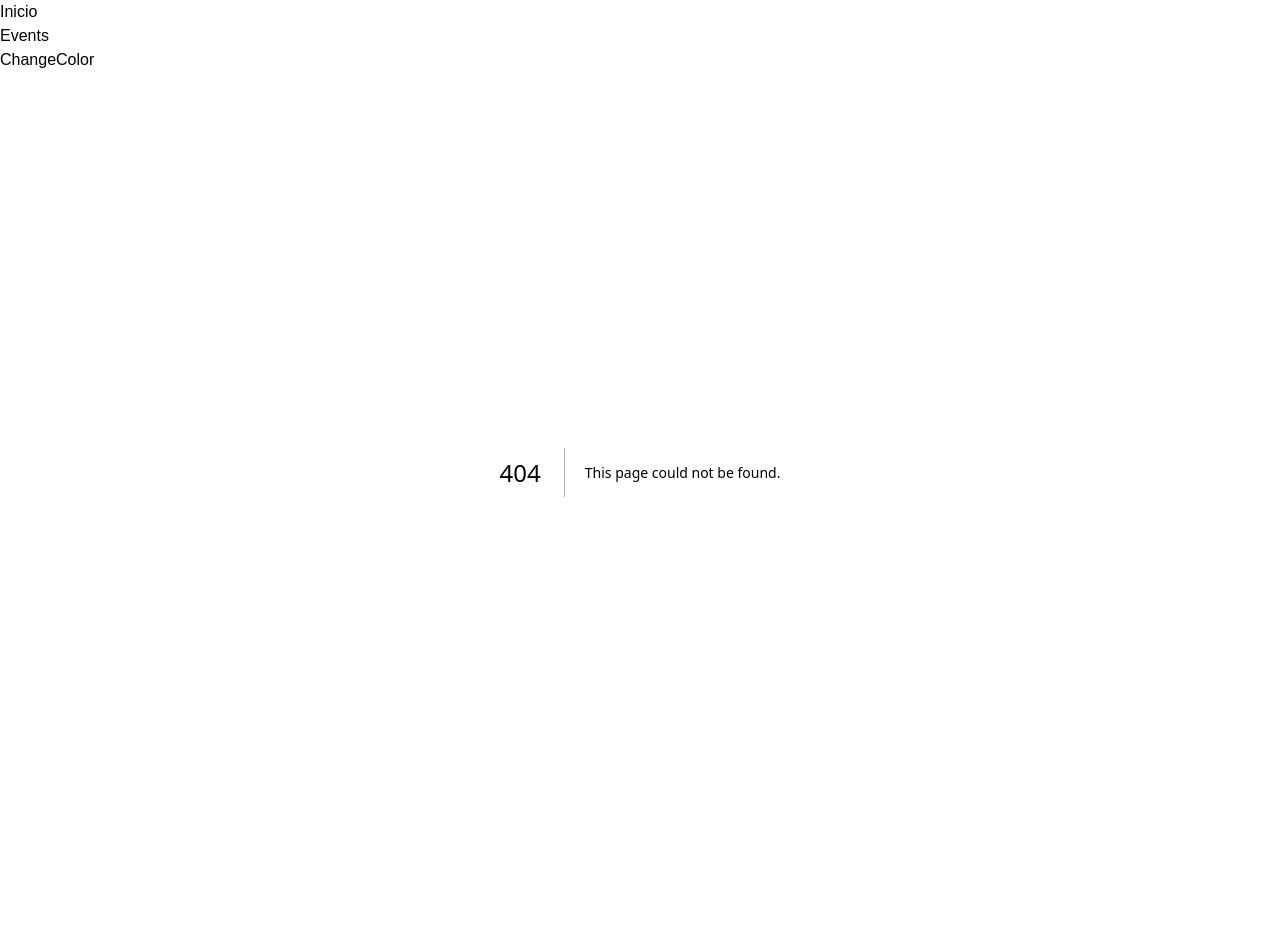
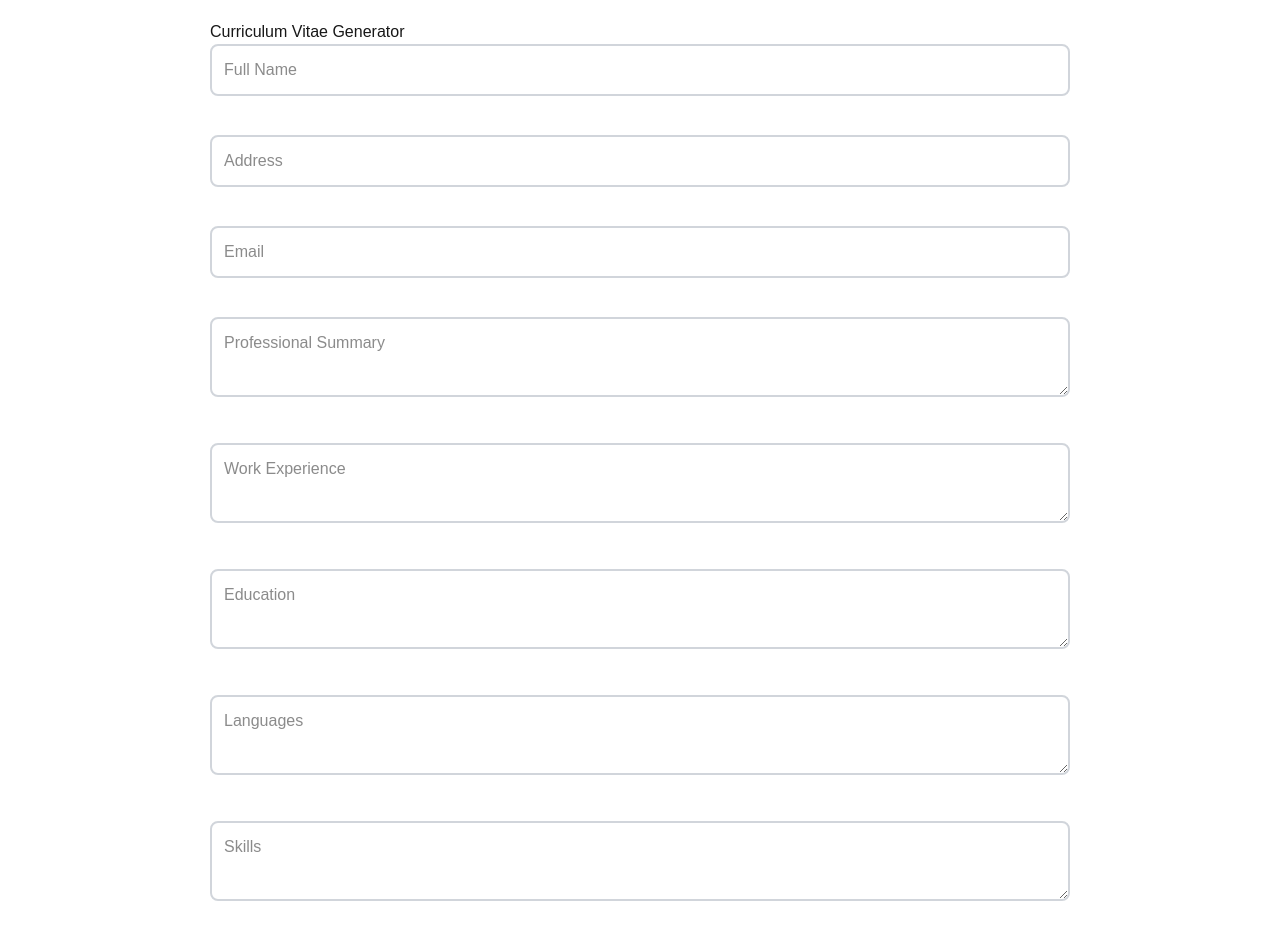
Before and after one commit to marco-g10/NextApp8B, a Next.js app: page /CV in a window 1280 px wide. Before the commit this address had no page. Shown: the top 945 px of the page. Before the commit the page ends 872 px from the top, so only its background shows below. Built offline with nearby package versions, Linux system fonts and the light colour scheme.

Commit message:
CV Generator completed

```diff
--- /dev/null
+++ b/src/app/CV/cv.css
@@ -0,0 +1,119 @@
+/* CV completo */
+.cv-preview {
+  margin-top: 40px;
+  background: white;
+  border-radius: 15px;
+  overflow: hidden;
+  box-shadow: 0px 5px 20px rgba(0,0,0,0.15);
+}
+
+/* Encabezado */
+.cv-header {
+  background: linear-gradient(135deg, #721f79, #bb3bf6);
+  color: white;
+  text-align: center;
+  padding: 35px;
+}
+
+.cv-header h2 {
+  margin: 0;
+  font-size: 36px;
+  letter-spacing: 2px;
+}
+
+.cv-header p {
+  margin: 8px 0;
+  font-size: 16px;
+}
+
+/* Cuerpo */
+.cv-body {
+  padding: 30px;
+}
+
+/* Secciones */
+.cv-body section {
+  margin-bottom: 25px;
+}
+
+/* Títulos */
+.cv-body h3 {
+  color: #dd87ff;
+  margin-bottom: 10px;
+  border-left: 5px solid #ae3bf6;
+  padding-left: 10px;
+}
+
+/* Texto */
+.cv-body p {
+  line-height: 1.8;
+  color: #444;
+}
+
+/* Efecto al pasar el mouse */
+.cv-preview:hover {
+  transform: scale(1.01);
+  transition: 0.3s;
+}
+/* Contenedor del formulario */
+.container {
+  width: 80%;
+  max-width: 900px;
+  margin: 20px auto;
+  font-family: Arial, sans-serif;
+}
+
+/* Título */
+.container h1 {
+  text-align: center;
+  color: #601f79;
+}
+
+/* Inputs */
+input {
+  width: 100%;
+  padding: 12px;
+  margin-bottom: 15px;
+  border: 2px solid #d1d5db;
+  border-radius: 8px;
+  font-size: 16px;
+  box-sizing: border-box;
+}
+
+/* Textareas */
+textarea {
+  width: 100%;
+  padding: 12px;
+  margin-bottom: 15px;
+  border: 2px solid #d1d5db;
+  border-radius: 8px;
+  font-size: 16px;
+  min-height: 80px;
+  resize: vertical;
+  box-sizing: border-box;
+}
+
+/* Cuando el usuario escribe */
+input:focus,
+textarea:focus {
+  outline: none;
+  border-color: #601f79;
+  box-shadow: 0 0 5px rgba(31, 78, 121, 0.4);
+}
+
+/* Botón */
+button {
+  width: 100%;
+  padding: 12px;
+  background-color: #6d1f79;
+  color: white;
+  border: none;
+  border-radius: 8px;
+  font-size: 16px;
+  cursor: pointer;
+}
+
+/* Efecto del botón */
+button:hover {
+  background-color: #49165c;
+}
--- /dev/null
+++ b/src/app/CV/page.tsx
@@ -0,0 +1,214 @@
+'use client'; // Indica que este componente se ejecutará en el navegador
+
+import "./cv.css"; // Importa los estilos del currículum
+
+// Hook utilizado para guardar y actualizar información del formulario
+import { useState } from "react";
+
+export default function CVPage() {
+
+  // Objeto que almacena los datos que escribe el usuario
+  const [formData, setFormData] = useState({
+    name: "",
+    address: "",
+    email: "",
+    summary: "",
+    experience: "",
+    education: "",
+    languages: "",
+    skills: "",
+  });
+
+  // Variable que almacena los datos finales del CV generado
+  const [cvData, setCvData] = useState<typeof formData | null>(null);
+
+  // Función que se ejecuta cada vez que el usuario escribe en un input o textarea
+  const handleChange = (
+
+    // Evento que captura los cambios realizados por el usuario
+    event: React.ChangeEvent<HTMLInputElement | HTMLTextAreaElement>
+  ) => {
+
+    // Obtiene el nombre del campo y el valor ingresado
+    const { name, value } = event.target;
+
+    // Actualiza únicamente el campo modificado
+    setFormData({
+      // Conserva los valores existentes
+      ...formData,
+
+      // Actualiza la propiedad correspondiente
+      [name]: value,
+    });
+  };
+
+  // Función que copia los datos del formulario al CV final
+  const generateCV = () => {
+    setCvData(formData);
+  };
+
+  return (
+
+    // Contenedor principal de la página
+    <div
+      style={{
+        maxWidth: "900px",
+        margin: "0 auto",
+        padding: "20px",
+      }}
+    >
+
+      {/* Título principal de la aplicación */}
+      <h1>Curriculum Vitae Generator</h1>
+
+      {/* Campo para capturar el nombre completo */}
+      <input
+        type="text"
+        name="name"
+        placeholder="Full Name"
+        value={formData.name}
+        onChange={handleChange}
+      />
+
+      <br /><br />
+
+      {/* Campo para capturar la dirección */}
+      <input
+        type="text"
+        name="address"
+        placeholder="Address"
+        value={formData.address}
+        onChange={handleChange}
+      />
+
+      <br /><br />
+
+      {/* Campo para capturar el correo electrónico */}
+      <input
+        type="email"
+        name="email"
+        placeholder="Email"
+        value={formData.email}
+        onChange={handleChange}
+      />
+
+      <br /><br />
+
+      {/* Área de texto para el resumen profesional */}
+      <textarea
+        name="summary"
+        placeholder="Professional Summary"
+        value={formData.summary}
+        onChange={handleChange}
+      />
+
+      <br /><br />
+
+      {/* Área de texto para la experiencia laboral */}
+      <textarea
+        name="experience"
+        placeholder="Work Experience"
+        value={formData.experience}
+        onChange={handleChange}
+      />
+
+      <br /><br />
+
+      {/* Área de texto para la formación académica */}
+      <textarea
+        name="education"
+        placeholder="Education"
+        value={formData.education}
+        onChange={handleChange}
+      />
+
+      <br /><br />
+
+      {/* Área de texto para los idiomas */}
+      <textarea
+        name="languages"
+        placeholder="Languages"
+        value={formData.languages}
+        onChange={handleChange}
+      />
+
+      <br /><br />
+
+      {/* Área de texto para las habilidades */}
+      <textarea
+        name="skills"
+        placeholder="Skills"
+        value={formData.skills}
+        onChange={handleChange}
+      />
+
+      <br /><br />
+
+      {/* Botón que genera la vista previa del currículum */}
+      <button onClick={generateCV}>
+        Generate CV
+      </button>
+
+      {/*
+        Si cvData contiene información, se muestra la
+        vista previa del currículum generado.
+      */}
+      {cvData && (
+
+        // Contenedor principal del CV
+        <div className="cv-preview">
+
+          {/* Encabezado con información personal */}
+          <div className="cv-header">
+
+            {/* Nombre completo */}
+            <h2>{cvData.name}</h2>
+
+            {/* Dirección */}
+            <p>{cvData.address}</p>
+
+            {/* Correo electrónico */}
+            <p>{cvData.email}</p>
+
+          </div>
+
+          {/* Contenedor de las secciones del currículum */}
+          <div className="cv-body">
+
+            {/* Resumen profesional */}
+            <section>
+              <h3>Professional Summary</h3>
+              <p>{cvData.summary}</p>
+            </section>
+
+            {/* Experiencia laboral */}
+            <section>
+              <h3>Work Experience</h3>
+              <p>{cvData.experience}</p>
+            </section>
+
+            {/* Formación académica */}
+            <section>
+              <h3>Education</h3>
+              <p>{cvData.education}</p>
+            </section>
+
+            {/* Idiomas */}
+            <section>
+              <h3>Languages</h3>
+              <p>{cvData.languages}</p>
+            </section>
+
+            {/* Habilidades */}
+            <section>
+              <h3>Skills</h3>
+              <p>{cvData.skills}</p>
+            </section>
+
+          </div>
+
+        </div>
+      )}
+    </div>
+  );
+}
--- a/src/app/layout.tsx
+++ b/src/app/layout.tsx
@@ -16,7 +16,7 @@ export default function RootLayout({
   return (
     <html>
       <body>
-        <Sidebar />
+        {/*<Sidebar >*/}
         {children}
         </body>
     </html>
```
Also changed, not shown: 1 other file (tests, documents, lock files or other folders).
